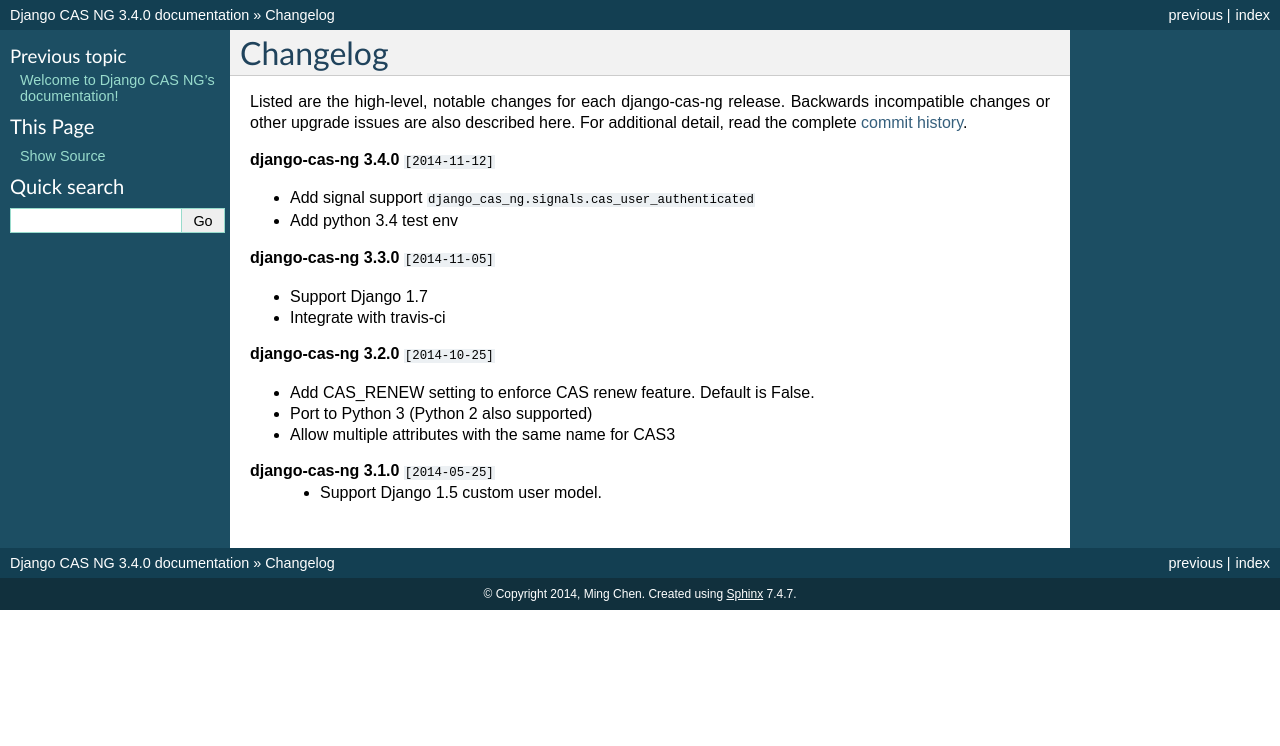
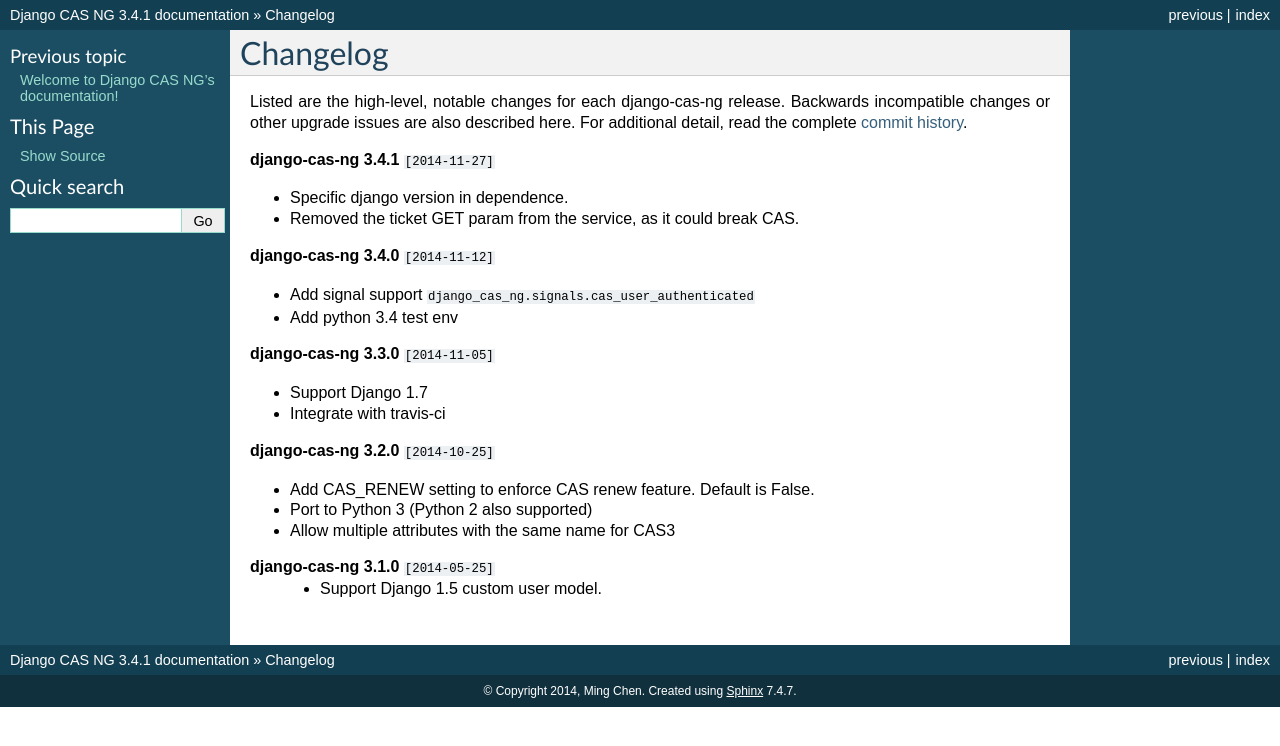
Before and after one commit to django-cas-ng/django-cas-ng, a Sphinx documentation site: the page built from docs/changelog.rst, in a window 1280 px wide. Shown: the top 746 px of the page. Built offline with Sphinx 7.4.7, drawn with Linux system fonts in a browser that asks for light colours.

Commit message:
Release 3.4.1

```diff
--- a/docs/changelog.rst
+++ b/docs/changelog.rst
@@ -5,6 +5,11 @@
 Listed are the high-level, notable changes for each django-cas-ng release.
 Backwards incompatible changes or other upgrade issues are also described
 here. For additional detail, read the complete `commit history`_.
+
+**django-cas-ng 3.4.1** ``[2014-11-27]``
+
+* Specific django version in dependence.
+* Removed the ticket GET param from the service, as it could break CAS.
 
 **django-cas-ng 3.4.0** ``[2014-11-12]``
 
--- a/docs/conf.py
+++ b/docs/conf.py
@@ -53,7 +53,7 @@
 # The short X.Y version.
 version = '3.4'
 # The full version, including alpha/beta/rc tags.
-release = '3.4.0'
+release = '3.4.1'
 
 # The language for content autogenerated by Sphinx. Refer to documentation
 # for a list of supported languages.
--- a/setup.py
+++ b/setup.py
@@ -30,6 +30,6 @@
     url='https://github.com/mingchen/django-cas-ng',
     #bugtrack_url='https://github.com/mingchen/django-cas-ng/issues',  # not support this key
     download_url ='https://github.com/mingchen/django-cas-ng/releases',
-    version='3.4.0',
+    version='3.4.1',
     install_requires=['Django >= 1.5'],
 )
```
